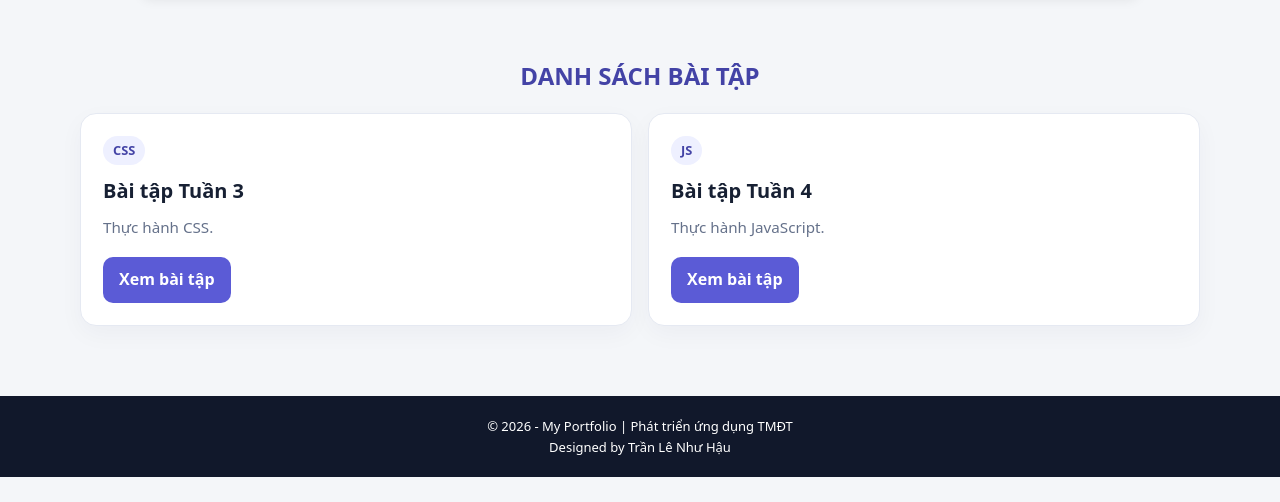
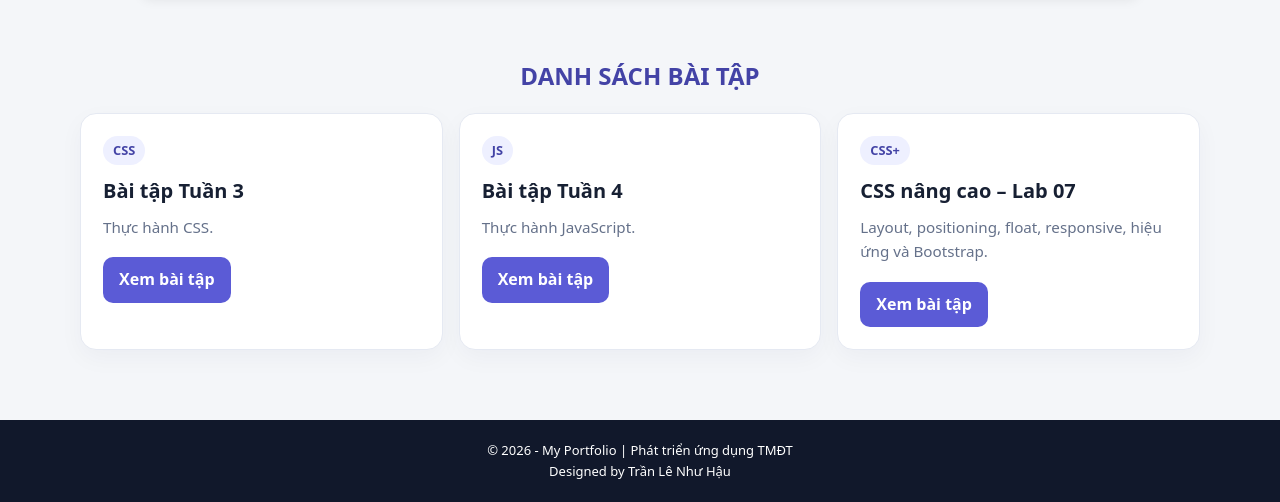
Before and after one commit to hautran31241027195/PTUDTMDT_hau, a plain HTML site: page index.html in a window 1280 px wide. Shown: the part 568-1070 px from the top of the page. Before the commit the page ends 1045 px from the top, so only its background shows below. Drawn offline with Linux system fonts and the light colour scheme.

Commit message:
Add CSS lab article to index.html

```diff
--- a/index.html
+++ b/index.html
@@ -95,6 +95,13 @@
                 <a class="btn" href="JavaScript-Labs/index.html">Xem bài tập</a>
             </article>
 
+            <article class="card">
+                <span class="pill">CSS+</span>
+                <h3>CSS nâng cao – Lab 07</h3>
+                <p class="muted">Layout, positioning, float, responsive, hiệu ứng và Bootstrap.</p>
+                <a class="btn" href="CSS-NangCao/index.html">Xem bài tập</a>
+            </article>
+
         </div>
 
     </section>
```
